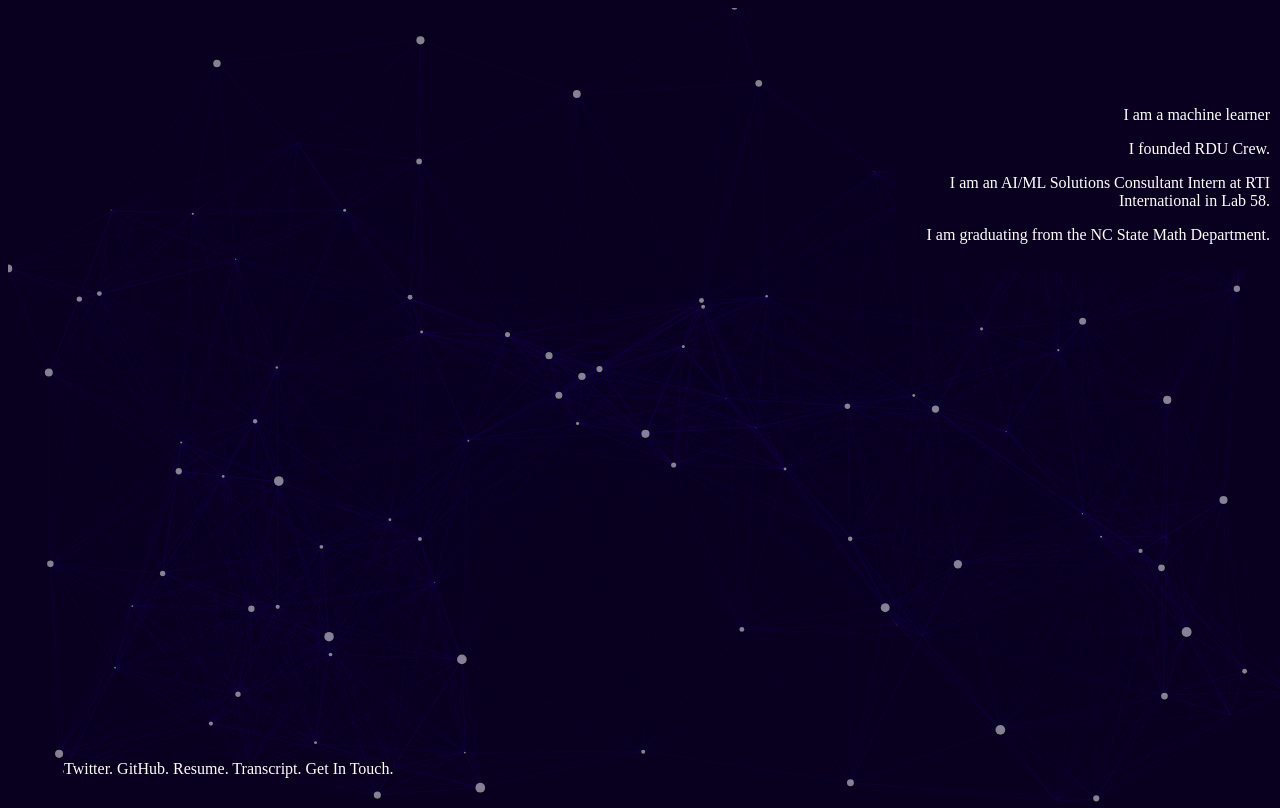
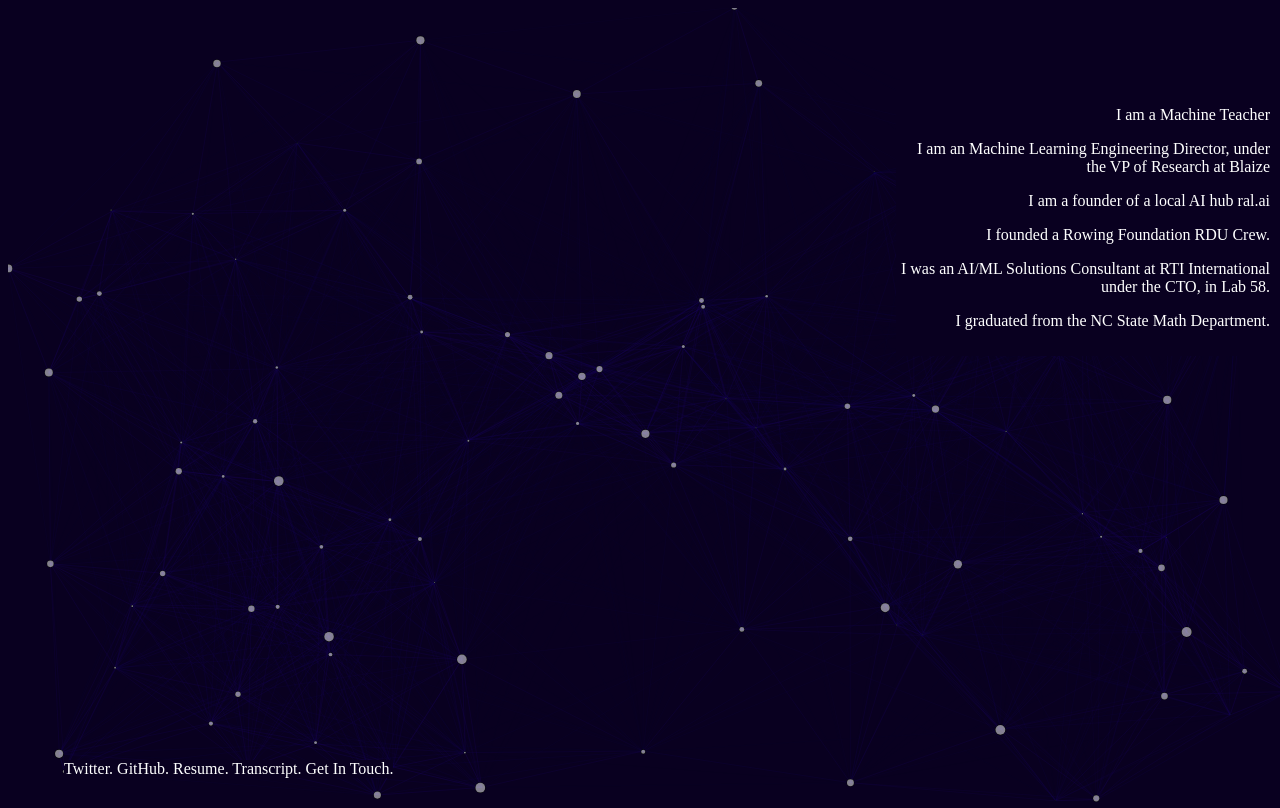
Before and after one commit to geringer/geringer.github.io, a plain HTML site: page index.html in a window 1280 px wide. Drawn offline with Linux system fonts and the light colour scheme.

Commit message:
Update index.html

```diff
--- a/index.html
+++ b/index.html
@@ -13,12 +13,13 @@
 
 <!-- Discription -->
 <div id="words">
-	<p>I am a machine learner</p>
-	<!--<p>I am a founder of a local AI hub <a href="http://ral.ai" target="_blank" style="color: #ffffff; text-decoration: none;">ral.ai</a></p> -->
-	<p>I founded <a href="https://www.rducrew.org" target="_blank"  style="color: #ffffff; text-decoration: none;">RDU Crew.</a></p>
+	<p>I am a Machine Teacher</p>
+	<p>I am an Machine Learning Engineering Director, under the VP of Research at <a href="http://www.blaize.com" target="_blank" style="color: #ffffff; text-decoration: none;">Blaize</a></p>
+	<p>I am a founder of a local AI hub <a href="http://ral.ai" target="_blank" style="color: #ffffff; text-decoration: none;">ral.ai</a></p>
+	<p>I founded a Rowing Foundation <a href="https://www.rducrew.org" target="_blank"  style="color: #ffffff; text-decoration: none;">RDU Crew.</a></p>
 	<!--<p>I am a member of the Computational Neuroscience Group at Duke.</p>-->
-	<p>I am an AI/ML Solutions Consultant Intern at RTI International in <a href="https://www.rti.org/lab-58-emerging-technology-disruptive-innovation" target="_blank" style="color: #ffffff; text-decoration: none;">Lab 58.</a></p>
-	<p>I am graduating from the <a href="https://math.sciences.ncsu.edu/" style="color: #ffffff; text-decoration: none;">NC State Math Department</a>.</p>
+	<p>I was an AI/ML Solutions Consultant at RTI International under the CTO, in <a href="https://www.rti.org/lab-58-emerging-technology-disruptive-innovation" target="_blank" style="color: #ffffff; text-decoration: none;">Lab 58.</a></p>
+	<p>I graduated from the <a href="https://math.sciences.ncsu.edu/" style="color: #ffffff; text-decoration: none;">NC State Math Department</a>.</p>
 	<!-- <p>I was an undergraduate student of <a href="https://people.engr.ncsu.edu/vbsulliv/#!/" target="_blank"  style="color: #ffffff; text-decoration: none;">Blair Sullivan</a> at NC State University.</p> -->
 </div>
 
```
